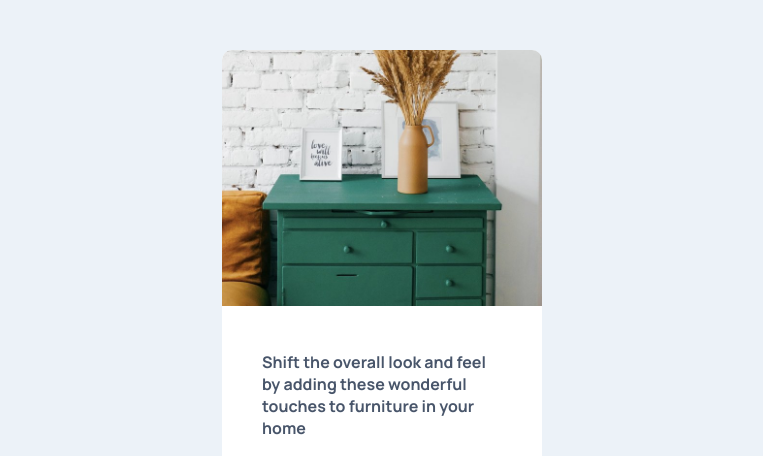
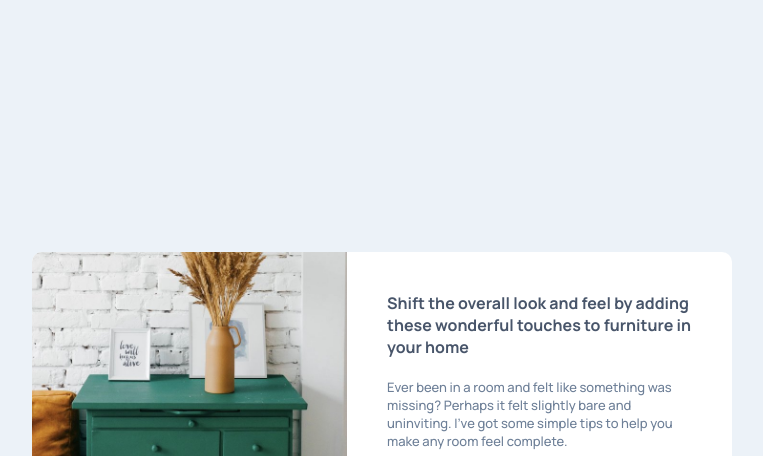
Before and after one commit to DanieleErcoli243/article-preview-component-master, a plain HTML site: page index.html in a window 1280 px wide. Shown: the top 456 px of the page, without its empty margins (258-1021 px from the left). Drawn offline with Linux system fonts and the light colour scheme.

Commit message:
added media queries, but image exploded

```diff
--- a/css/style.css
+++ b/css/style.css
@@ -87,11 +87,10 @@ img {
             font-size: 13px;
             color: hsl(214, 17%, 51%);
             font-weight: 500;
-        }
+            margin-bottom: 20px;
         }
 
         .card-footer{
-        padding: 20px 40px;
 
 
             figure{
@@ -146,3 +145,64 @@ img {
             }
         }
     }
+}
+
+
+
+/* media queries */
+
+@media screen and (min-width: 576px) {
+
+    .container{
+        max-width: 500px;
+        margin: 0 auto;
+    }
+
+}
+
+@media screen and (min-width: 768px) {
+
+    .container{
+        max-width: 700px;
+        margin: 0 auto;
+
+
+    }
+
+
+}
+
+@media screen and (min-width: 992px) {
+
+    body {
+        min-height: 100vh;
+        display: flex;
+        justify-content: center;
+        align-items: center;
+    }
+
+    .container{
+        max-width: 700px;
+        margin: 0 auto;
+
+        .card {
+            display: flex;
+
+            .card-header {
+                flex-basis: 45%;
+                figure {
+                    img {
+                        border-radius: 10px 0 0 10px;
+                        max-width: 100%;
+                    }
+                }
+            }
+
+            .card-body {
+                flex-basis: 55%;
+            }
+        }
+    }
+
+
+}
```
Also changed, not shown: index.html (+1 -1 lines). Lines whose indentation alone changed are shown as unchanged.
